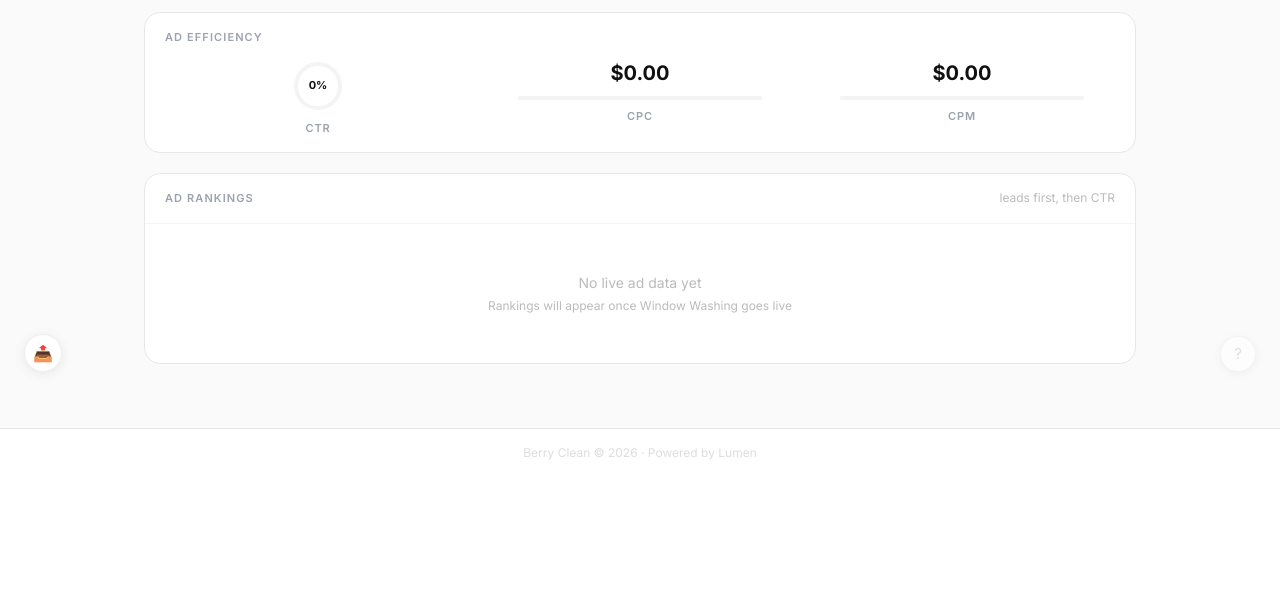
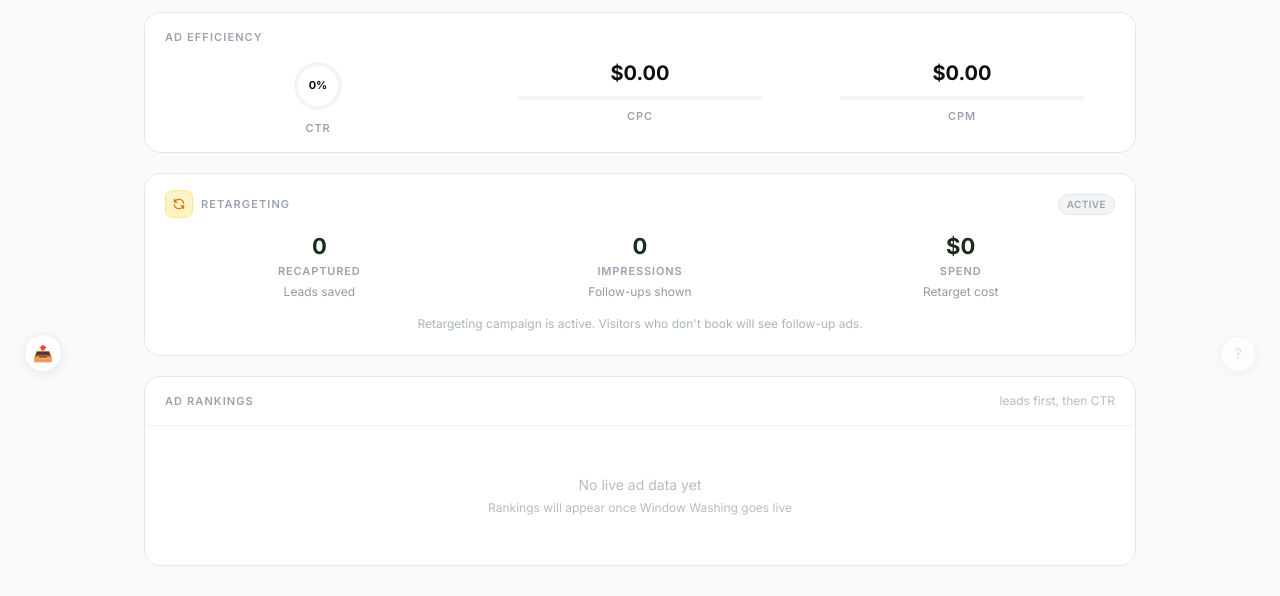
Before and after one commit to lumenmarketingsolutions/berry_clean, a Flask app: template templates/index.html in a window 1280 px wide. Shown: the part 404-1000 px from the top of the page. Before the commit the page ends 864 px from the top, so only its background shows below. Run offline with Flask 3, Linux system fonts and the light colour scheme; the template is opened without the code that fills it, so the values that code supplies are empty; some libraries are stand-ins or nearby versions.

Commit message:
Add retargeting card, mark test conversion, remove CPL subtitle
- Retargeting section shows recaptured leads, impressions, spend
- Test conversions (Kendall) shown in list with (test) label but
  excluded from revenue, ROAS, and conversion rate metrics
- Removed CPL calculation text below the number

Co-Authored-By: Claude Opus 4.6 <noreply@anthropic.com>

```diff
--- a/app.py
+++ b/app.py
@@ -251,10 +251,16 @@ def get_meta_data():
     return []
 
 
+def is_retargeting(campaign_name):
+    return "retarget" in str(campaign_name).lower()
+
+
 def is_live_campaign(campaign_name, row_date):
-    """A campaign is live if it's 'window washing' type AND on/after launch date."""
+    """A campaign is live if it's window-washing type AND on/after launch date (not retargeting)."""
     name_lower = str(campaign_name).lower()
-    is_ww = "window" in name_lower or "washing" in name_lower or "wc" in name_lower or "retarget" in name_lower
+    if "retarget" in name_lower:
+        return False  # retargeting tracked separately
+    is_ww = "window" in name_lower or "washing" in name_lower or "wc" in name_lower
     date_ok = bool(row_date) and row_date >= LAUNCH_DATE
     return is_ww and date_ok
 
@@ -268,8 +274,10 @@ def fetch_meta_data():
 
     raw_meta_live = []
     raw_meta_past = []
+    raw_meta_retarget = []
     ad_map_live   = {}
     ad_map_past   = {}
+    ad_map_retarget = {}
     for r in meta_api_rows:
         ad_id = str(r.get("ad_id","")).strip()
         if not ad_id: continue
@@ -289,8 +297,10 @@ def fetch_meta_data():
             "campaign": campaign_name,
         }
 
-        live = is_live_campaign(campaign_name, row_date)
-        if live:
+        if is_retargeting(campaign_name):
+            raw_meta_retarget.append(row_data)
+            ad_map = ad_map_retarget
+        elif is_live_campaign(campaign_name, row_date):
             raw_meta_live.append(row_data)
             ad_map = ad_map_live
         else:
@@ -333,7 +343,8 @@ def fetch_meta_data():
         ads.sort(key=lambda x: (-x["leads"], -x["ctr"]))
         return ads
 
-    return build_ads(ad_map_live), raw_meta_live, build_ads(ad_map_past), raw_meta_past
+    retarget_ad_ids = list(ad_map_retarget.keys())
+    return build_ads(ad_map_live), raw_meta_live, build_ads(ad_map_past), raw_meta_past, raw_meta_retarget, retarget_ad_ids
 
 def fetch_leads():
     """Return (live_leads_list, past_leads_list) from Perspective_Leads."""
@@ -422,15 +433,20 @@ def fetch_conversions():
         is_converted = status.lower() == "converted" and revenue > 0
         is_opportunity = status.lower() in ("invoice sent", "estimate sent") and revenue > 0
 
+        # Flag test conversions (Kendall = test data, show in list but exclude from metrics)
+        email = row[col("email")].strip().lower() if col("email") is not None and col("email") < len(row) else ""
+        is_test = "kendall" in f"{first} {last}".lower() or "kendallwdavis" in email
+
         conv = {
             "name": f"{first} {last}".strip(),
             "lead_status": status,
-            "revenue": revenue if is_converted else 0,
-            "opportunity": revenue if is_opportunity else 0,
-            "converted": is_converted,
-            "is_opportunity": is_opportunity,
+            "revenue": revenue if is_converted and not is_test else 0,
+            "opportunity": revenue if is_opportunity and not is_test else 0,
+            "converted": is_converted and not is_test,
+            "is_opportunity": is_opportunity and not is_test,
             "date": lead_date,
             "utm": utm,
+            "is_test": is_test,
         }
         if lead_date and lead_date >= LAUNCH_DATE:
             live_conv.append(conv)
@@ -474,7 +490,7 @@ def debug_meta():
 @login_required
 def dashboard():
     try:
-        live_ads, raw_meta_live, past_ads, raw_meta_past = fetch_meta_data()
+        live_ads, raw_meta_live, past_ads, raw_meta_past, raw_meta_retarget, retarget_ad_ids = fetch_meta_data()
         live_leads, past_leads = fetch_leads()
         live_conversions, past_conversions = fetch_conversions()
 
@@ -500,6 +516,9 @@ def dashboard():
             top_ad["leads"] += unmatched_past
         past_ads.sort(key=lambda x: (-x["leads"], -x["ctr"]))
 
+        # Count leads from retargeting ads (UTM matches retargeting ad_ids)
+        retarget_leads = [r for r in live_leads if r.get("utm") in retarget_ad_ids]
+
         # Live = any live meta data exists
         is_live = len(raw_meta_live) > 0
 
@@ -507,6 +526,7 @@ def dashboard():
     except Exception as exc:
         live_ads, past_ads = [], []
         raw_meta_live, raw_meta_past = [], []
+        raw_meta_retarget, retarget_ad_ids, retarget_leads = [], [], []
         live_leads, past_leads = [], []
         live_conversions, past_conversions = [], []
         is_live = False
@@ -517,6 +537,8 @@ def dashboard():
         live_leads=live_leads, past_leads=past_leads,
         live_conversions=live_conversions, past_conversions=past_conversions,
         raw_meta_live=raw_meta_live, raw_meta_past=raw_meta_past,
+        raw_meta_retarget=raw_meta_retarget, retarget_ad_ids=retarget_ad_ids,
+        retarget_leads=retarget_leads,
         is_live=is_live, launch_date=LAUNCH_DATE,
         error=error, user_name=current_user.name
     )
--- a/templates/index.html
+++ b/templates/index.html
@@ -554,6 +554,78 @@
     <span id="kpi-impressions" style="display:none;">0</span>
   </div>
 
+  <!-- Retargeting Card -->
+  <script>
+    const RAW_META_RETARGET = {{ raw_meta_retarget | tojson }};
+    const RETARGET_AD_IDS   = {{ retarget_ad_ids | tojson }};
+    const RETARGET_LEADS    = {{ retarget_leads | tojson }};
+  </script>
+  <div class="card card-hover mb-4" id="retarget-card" style="padding:16px 20px;">
+    <div class="flex items-center gap-2 mb-3">
+      <div style="width:28px;height:28px;border-radius:8px;background:#fef3c7;border:1px solid #fde68a;display:flex;align-items:center;justify-content:center;flex-shrink:0;">
+        <svg width="14" height="14" fill="none" stroke="#d97706" stroke-width="2" viewBox="0 0 24 24"><path stroke-linecap="round" stroke-linejoin="round" d="M4 4v5h.582m15.356 2A8.001 8.001 0 004.582 9m0 0H9m11 11v-5h-.581m0 0a8.003 8.003 0 01-15.357-2m15.357 2H15"/></svg>
+      </div>
+      <p class="section-label" style="margin-bottom:0;">Retargeting</p>
+      <span id="retarget-status" style="font-size:10px;font-weight:600;letter-spacing:.04em;text-transform:uppercase;border-radius:999px;padding:2px 8px;margin-left:auto;"></span>
+    </div>
+    <div class="grid grid-cols-3 gap-3">
+      <div style="text-align:center;">
+        <p style="font-size:22px;font-weight:700;color:#1a2e1b;" id="retarget-recaptured">0</p>
+        <p class="metric-label">Recaptured</p>
+        <p class="metric-sub">Leads saved</p>
+      </div>
+      <div style="text-align:center;">
+        <p style="font-size:22px;font-weight:700;color:#1a2e1b;" id="retarget-impressions">0</p>
+        <p class="metric-label">Impressions</p>
+        <p class="metric-sub">Follow-ups shown</p>
+      </div>
+      <div style="text-align:center;">
+        <p style="font-size:22px;font-weight:700;color:#1a2e1b;" id="retarget-spend">$0</p>
+        <p class="metric-label">Spend</p>
+        <p class="metric-sub">Retarget cost</p>
+      </div>
+    </div>
+    <div id="retarget-empty" style="text-align:center;padding:6px 0;margin-top:8px;">
+      <p style="font-size:12px;color:#aab9ab;">Retargeting campaign is active. Visitors who don't book will see follow-up ads.</p>
+    </div>
+  </div>
+  <script>
+  (function() {
+    const meta = RAW_META_RETARGET || [];
+    const leads = RETARGET_LEADS || [];
+    const status = document.getElementById('retarget-status');
+    const emptyMsg = document.getElementById('retarget-empty');
+
+    const totalImpr  = meta.reduce((s,r) => s + r.impressions, 0);
+    const totalSpend = meta.reduce((s,r) => s + r.spend, 0);
+    const recaptured = leads.length;
+
+    document.getElementById('retarget-recaptured').textContent = recaptured;
+    document.getElementById('retarget-impressions').textContent = totalImpr.toLocaleString();
+    document.getElementById('retarget-spend').textContent = totalSpend > 0 ? '$' + totalSpend.toFixed(2) : '$0';
+
+    if (recaptured > 0) {
+      document.getElementById('retarget-recaptured').style.color = 'var(--green)';
+      status.textContent = 'Recapturing';
+      status.style.background = '#f0fdf4';
+      status.style.color = 'var(--green)';
+      status.style.border = '1px solid var(--green-border)';
+      emptyMsg.style.display = 'none';
+    } else if (totalImpr > 0) {
+      status.textContent = 'Warming';
+      status.style.background = '#fefce8';
+      status.style.color = '#854d0e';
+      status.style.border = '1px solid #fde047';
+      emptyMsg.style.display = 'none';
+    } else {
+      status.textContent = 'Active';
+      status.style.background = '#f3f4f6';
+      status.style.color = '#9ca3af';
+      status.style.border = '1px solid #e5e7eb';
+    }
+  })();
+  </script>
+
   <!-- Ad Rankings -->
   <section class="card overflow-hidden" id="ad-rankings-section">
     <div class="px-5 py-4 flex items-center justify-between" style="border-bottom:1px solid #f3f4f6;">
@@ -973,7 +1045,7 @@ function updateKPIs(from,to){
     const cpl = totalSpendCPL / leads.length;
     cplEl.textContent = '$'+fmt(cpl);
     cplEl.style.color = '#111';
-    sub.textContent = totalSpendCPL > 0 ? '$'+fmt(totalSpendCPL)+' / '+leads.length : leads.length+' leads';
+    sub.textContent = '';
 
     // Build weekly CPL trend
     const weekMap = {}, leadWeekMap = {};
@@ -1234,20 +1306,23 @@ function updateLeadHealth(from, to) {
       const initials = c.name ? c.name.split(' ').map(w => w[0]).join('').toUpperCase().slice(0,2) : '?';
       const isConv = c.converted;
       const isOpp = c.is_opportunity;
+      const isTest = c.is_test || false;
       const avatarContent = isConv ? '&#127827;' : initials;
-      const avatarClass = isConv ? 'conv-avatar-green' : isOpp ? 'conv-avatar-amber' : 'conv-avatar-gray';
-      const statusLabel = c.lead_status || (isConv ? 'Converted' : 'In Pipeline');
-      const statusBadgeStyle = isConv
+      const avatarClass = isTest ? 'conv-avatar-gray' : isConv ? 'conv-avatar-green' : isOpp ? 'conv-avatar-amber' : 'conv-avatar-gray';
+      const statusLabel = isTest ? 'Test' : c.lead_status || (isConv ? 'Converted' : 'In Pipeline');
+      const statusBadgeStyle = isTest
+        ? 'background:#f3f4f6;color:#9ca3af;border:1px solid #e5e7eb;'
+        : isConv
         ? 'background:var(--green-pale);color:var(--green);border:1px solid var(--green-border);'
         : isOpp
         ? 'background:#fefce8;color:#854d0e;border:1px solid #fde047;'
         : 'background:#f3f4f6;color:#9ca3af;border:1px solid #e5e7eb;';
       const dollarAmt = isConv ? c.revenue : isOpp ? c.opportunity : 0;
-      const revenueText = dollarAmt > 0 ? '$' + dollarAmt.toLocaleString('en-US', {minimumFractionDigits:2, maximumFractionDigits:2}) : '';
+      const revenueText = (!isTest && dollarAmt > 0) ? '$' + dollarAmt.toLocaleString('en-US', {minimumFractionDigits:2, maximumFractionDigits:2}) : '';
       return `<div class="conv-item">
-        <div class="conv-avatar ${avatarClass}">${avatarContent}</div>
+        <div class="conv-avatar ${avatarClass}">${isTest ? '🔧' : avatarContent}</div>
         <div style="flex:1;min-width:0;">
-          <p class="text-sm font-medium truncate" style="color:#111;">${c.name || 'Unknown'}</p>
+          <p class="text-sm font-medium truncate" style="color:${isTest ? '#9ca3af' : '#111'};">${c.name || 'Unknown'}${isTest ? ' <span style="font-size:10px;color:#bbb;">(test)</span>' : ''}</p>
           <p style="font-size:11px;color:#bbb;">${c.date || ''}</p>
         </div>
         <div style="text-align:right;">
```
